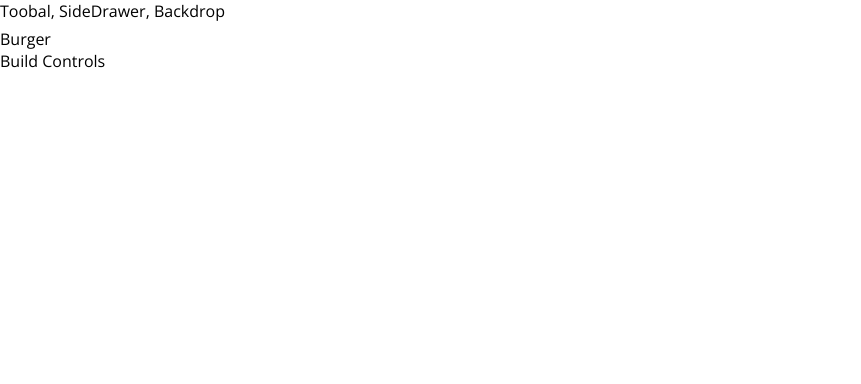
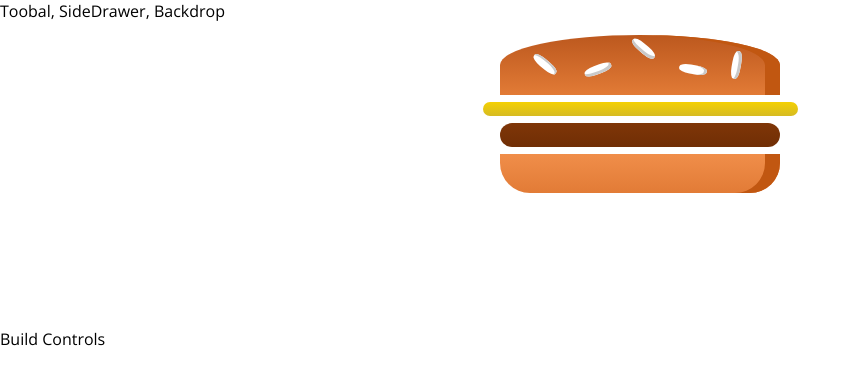
Before and after one commit to evenancio/react-burger-builder-demo, a React app: page / in a window 1280 px wide. Shown: the top 384 px of the page, without its empty margins (0-861 px from the left). Built offline with nearby package versions, Linux system fonts and the light colour scheme.

Commit message:
Linking BurgerIngredient with Burger and builing our first burger!

```diff
--- /dev/null
+++ b/src/components/Burger/Burger.css
@@ -0,0 +1,23 @@
+.Burger {
+    width: 100%;
+    margin: auto;
+    height: 250px;
+    overflow: scroll;
+    text-align: center;
+    font-weight: bold;
+    font-size: 1.2rem;
+}
+
+@media (min-width: 1000px) and (min-height: 700px) {
+    .Burger {
+        width: 700px;
+        height: 600px;
+    }
+}
+
+@media (min-width: 500px) and (min-height: 400px) {
+    .Burger {
+        width: 350px;
+        height: 300px;
+    }
+}
--- a/src/components/Burger/Burger.js
+++ b/src/components/Burger/Burger.js
@@ -1,9 +1,15 @@
 import React from 'react';
+
+import classes from './Burger.css';
+import BurgerIngredient from './BurgerIngredient/BurgerIngredient';
 
 const Burger = () => {
   return (
-    <div>
-
+    <div className={classes.Burger}>
+        <BurgerIngredient type="bread-top" />
+        <BurgerIngredient type="cheese" />
+        <BurgerIngredient type="meat" />
+        <BurgerIngredient type="bread-bottom" />
     </div>
   )
 }
--- a/src/containers/BurgerBuilder/BurgerBuilder.js
+++ b/src/containers/BurgerBuilder/BurgerBuilder.js
@@ -1,10 +1,12 @@
 import React, { Component } from 'react';
+
+import Burger from '../../components/Burger/Burger.js';
 
 class BurgerBuilder extends Component {
     render () {
         return (
             <React.Fragment>
-                <div>Burger</div>
+                <Burger />
                 <div>Build Controls</div>
             </React.Fragment>
         );
```
